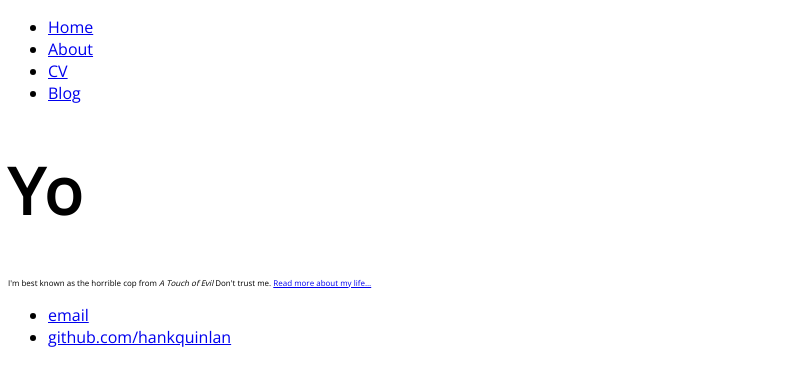
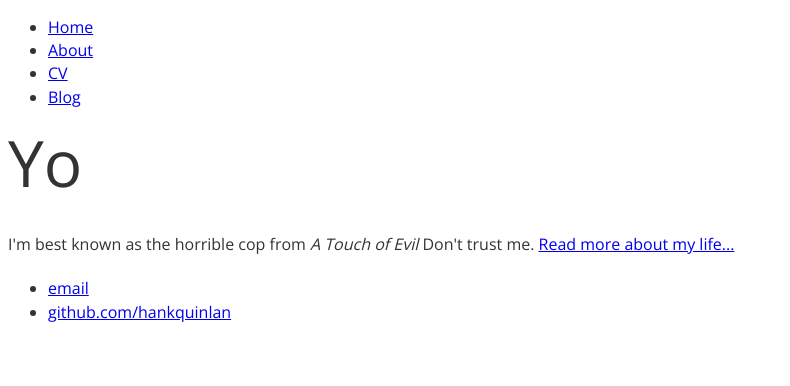
Before and after one commit to engmatthew/engmatthew.github.io, a plain HTML site: page index.html in a window 1280 px wide. Shown: the whole page, without its empty margins (0-790 px from the left). Drawn offline with nearby package versions, Linux system fonts and the light colour scheme.

Commit message:
Update index.html

```diff
--- a/index.html
+++ b/index.html
@@ -6,16 +6,36 @@
                 <link href="https://fonts.googleapis.com/css?family=Open+Sans" rel="stylesheet">
 
                 <style>
-                        body { font-family: 'Open Sans', sans-serif;
-                        }
+                       html {font-size: 1em;}
 
-                        p { font-family: 'Open Sans', sans-serif; font-size: .5em; }
+body {
+  background-color: white;
+  font-family: 'open sans', serif;
+  font-weight: 400;
+  line-height: 1.45;
+  color: #333;
+}
 
-                        h1 { font-size: 3.99em; }
-                        h2 { font-size: 2.827em; }
-                        h3 { font-size: 1.999em; }
-                        h4 { font-size: 1em; }
-                        h6 { font-size: .707em; }
+p {margin-bottom: 1.3em;}
+
+h1, h2, h3, h4 {
+  margin: 1.414em 0 0.5em;
+  font-weight: inherit;
+  line-height: 1.2;
+}
+
+h1 {
+  margin-top: 0;
+  font-size: 3.998em;
+}
+
+h2 {font-size: 2.827em;}
+
+h3 {font-size: 1.999em;}
+
+h4 {font-size: 1.414em;}
+
+small, .font_small {font-size: 0.707em;}
                 </style>
         </head>
         <body>
```
